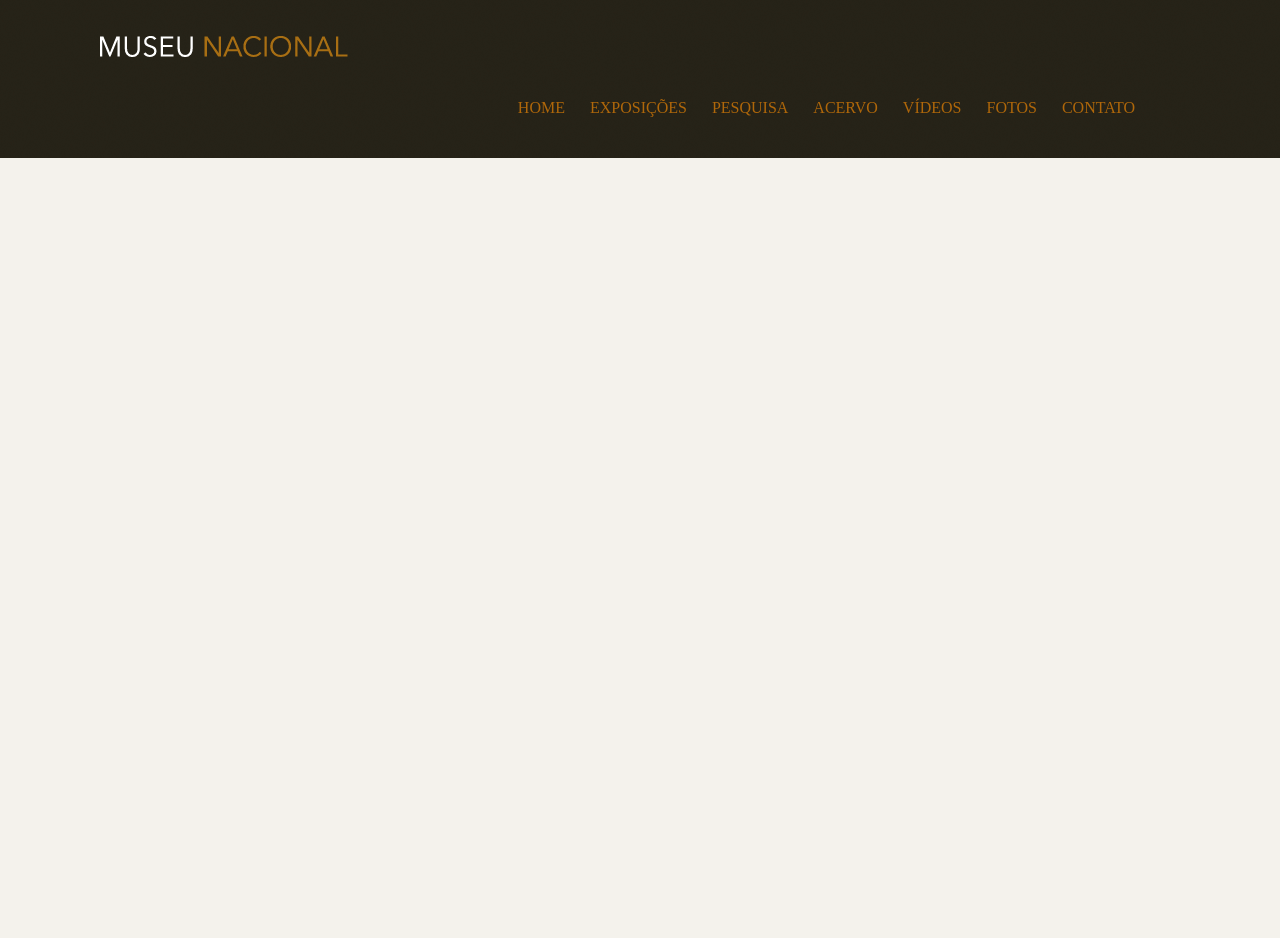
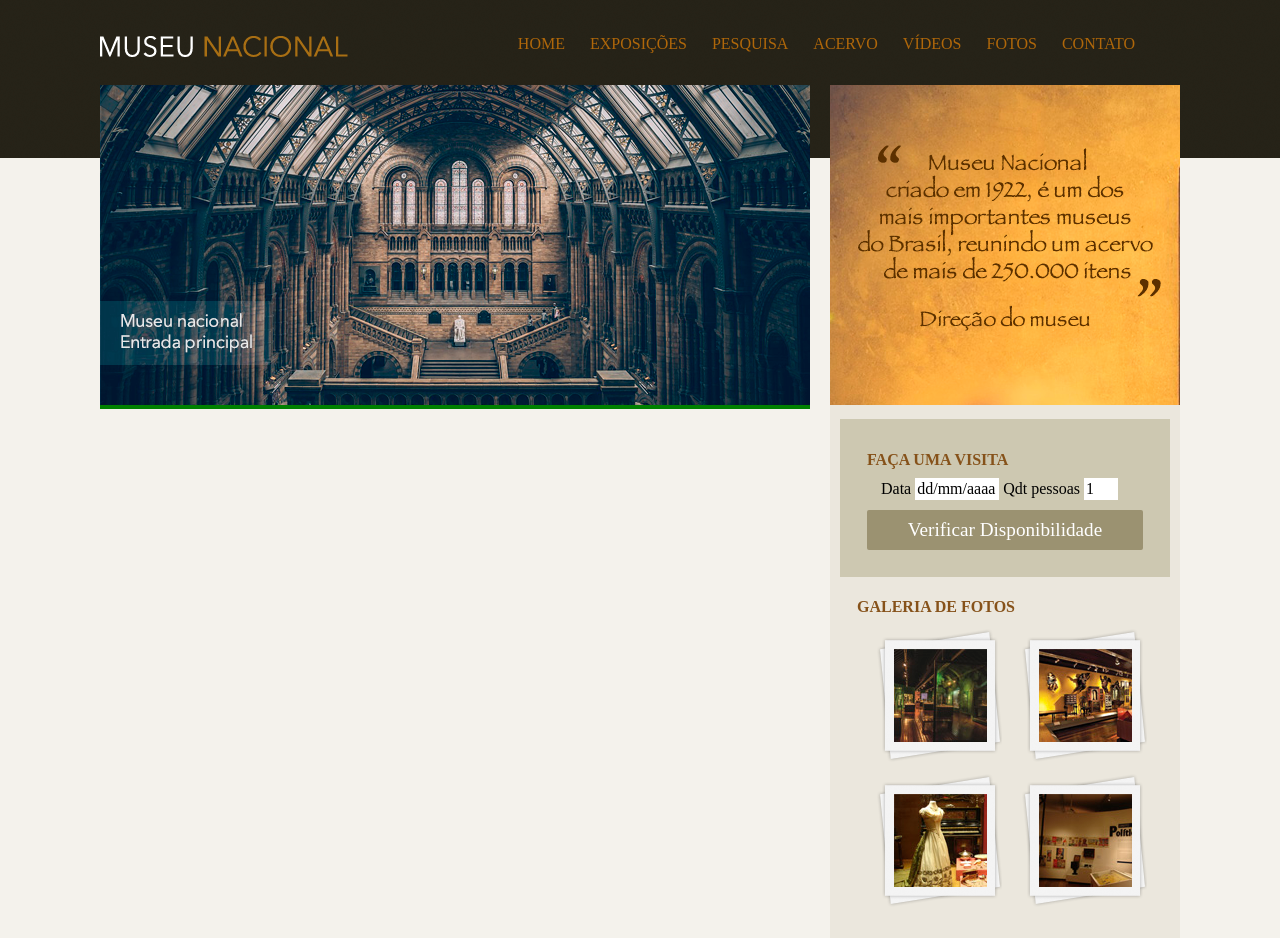
Before and after one commit to JuniorSilva88/Museu-Nacional, a plain HTML site: page index.html in a window 1280 px wide. Before the commit the page ends 800 px from the top, so only its background shows below. Drawn offline with Linux system fonts and the light colour scheme.

Commit message:
Museul-Nacional-Dia2
Configurando galeria, navegação lateral, formulário.

```diff
--- a/css/style.css
+++ b/css/style.css
@@ -20,6 +20,10 @@
 }
 
 /*===LOGO====*/
+
+#logo h1 {
+    float: left;
+}
 
 #logo a {
     width: 248px;
@@ -56,10 +60,80 @@
 nav ul li a:hover {
     border-bottom: 1px solid #535858;
 }
+
+/*====Principal====*/
+
+#conteudo {
+    width: 710px;
+    float: left;
+    background: green;
+}
+
+aside {
+    width: 350px;
+    float: right;
+    background: #ebe7dd;
+    padding-bottom: 30px;
+}
+
+section#visita {
+    background: #cdc8b1;
+    padding: 10px 27px 27px 27px;
+    margin: 10px;
+}
+
+section#galeria a {
+    display: block;
+    background: url(/img/fundo-foto.png) no-repeat;
+    float: left;
+    padding: 17px 15px;
+    margin: 10px 0 0 20px;
+}
+
+section#galeria {
+    padding: 0 27px 0 27px;
+}
+
+section#galeria img {
+    margin-left: 2px;
+    margin-top: 3px;
+}
+
+h4 {
+    color :#86521a;
+    text-transform: uppercase;
+    padding-bottom: 3px;
+    margin-bottom: 0;
+}
+
+/*=====Formulários===*/
+
+input {
+    height: 20px;
+    width: 80px;
+    background: #fff;
+    border: none;
+    font-size: 1em;
+}
+
+input.campo {
+    border: 1px sold #ada484;
+}
+
+input.botao {
+    background: #9b9271;
+    color: white;
+    width: 100%;
+    height: 40px;
+    font-size: 1.2em;
+    border-radius: 2px;
+}
+
+fieldset {
+    border: none;
+}
+
+legend {
+    display: none;
+}
 /*=======*/
-
-
-/*=======*/
-
-
-/*=======*/
--- a/index.html
+++ b/index.html
@@ -18,6 +18,7 @@
 </head>
 
 <body>
+
     <div id="container"><!--Início container-->
 
         <header><!--Início header-->
@@ -41,7 +42,69 @@
 
         </header><!--//Fim header-->
 
+        <div id="principal"><!--Início principal-->
+
+            <div id="conteudo"><!--Início conteudo-->
+
+                <section id="capa">
+                    <img src="img/museu.png">
+                </section>
+
+            </div><!--//Fim conteudo-->
+
+            <aside><!--Início aside-->
+
+                <section id="depoimento">
+                    <img src="img/depoimento.png">
+                </section>
+
+                <section id="visita"><!--Início visita-->
+                    <h4>Faça uma Visita</h4>
+
+                    <form>
+                        <fieldset>
+                            <legend>selecione uma data</legend>
+
+                            <label for="data">Data</label>
+                            <input class="campo" type="text" id="data" value="dd/mm/aaaa">
+
+                            <label for="qtd">Qdt pessoas</label>
+                            <input class="campo" style="width: 30px;" type="text" id="qdt" value="1">
+
+                        </fieldset>
+
+                        <input class="botao" type="submit" value="Verificar Disponibilidade">
+                    </form>
+
+                </section><!--//Fim visita-->
+
+                <section id="galeria"><!--Início galeria-->
+                    <h4>Galeria de Fotos</h4>
+
+                    <a href="">
+                        <img src="img/imagem1.jpg" height="93" width="93" alt="imagem 1">
+                    </a>
+
+                    <a href="">
+                        <img src="img/imagem2.jpg" height="93" width="93" alt=" imagem 2">
+                    </a>
+
+                    <a href="">
+                        <img src="img/imagem3.jpg" height="93" width="93" alt="imagem 3">
+                    </a>
+
+                    <a href="">
+                        <img src="img/imagem4.jpg" height="93" width="93" alt="imagem 4">
+                    </a>
+
+                </section><!--//Fim galeria-->
+
+            </aside><!--//Fim aside-->
+
+        </div><!--//Fim principal-->
+
     </div><!--//Fim container-->
+
 </body>
 
 </html>
```
